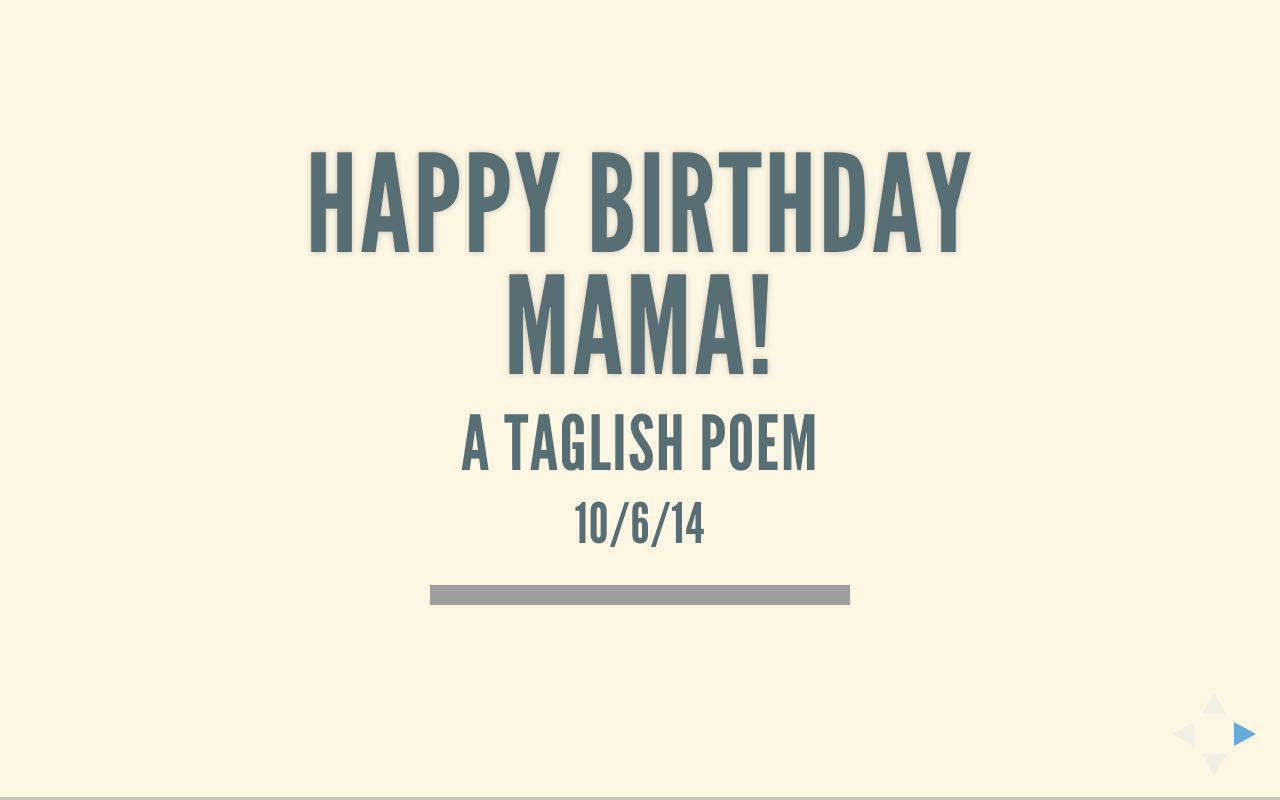
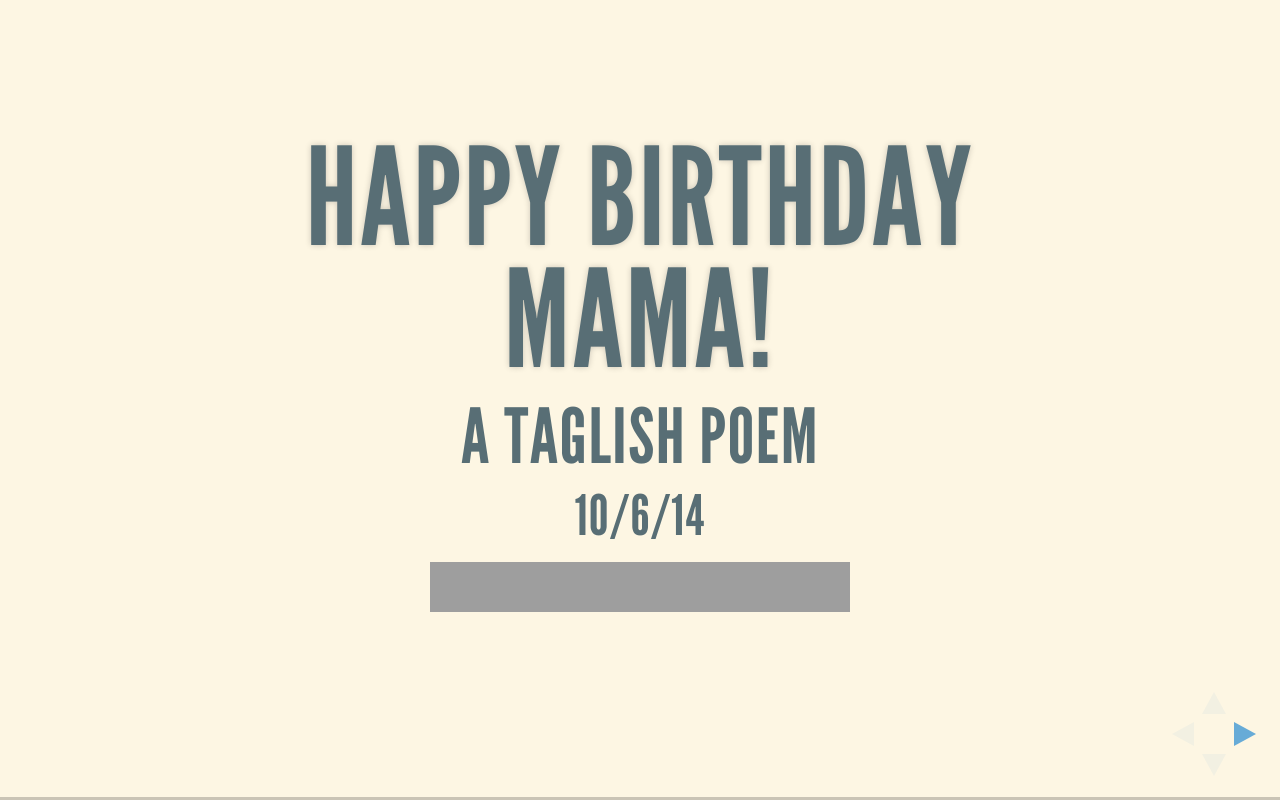
Before and after one commit to RVMendoza/Happy-Birthday-Mama, a website: page index.html in a window 1280 px wide. Drawn offline with Linux system fonts and the light colour scheme; grey boxes are pictures that could not be loaded.

Commit message:
Update index.html

```diff
--- a/index.html
+++ b/index.html
@@ -42,7 +42,7 @@
 					<h2>A taglish poem</h2>
 					<h3>10/6/14</h3>
 
-					<iframe width="420" height="20" src="//www.youtube.com/embed/N-hPJKhdYT4?autoplay=1" frameborder="0" allowfullscreen></iframe>
+					<iframe width="420" height="50" src="//www.youtube.com/embed/N-hPJKhdYT4?autoplay=1" frameborder="0" allowfullscreen></iframe>
 
 
 				</section>
```
